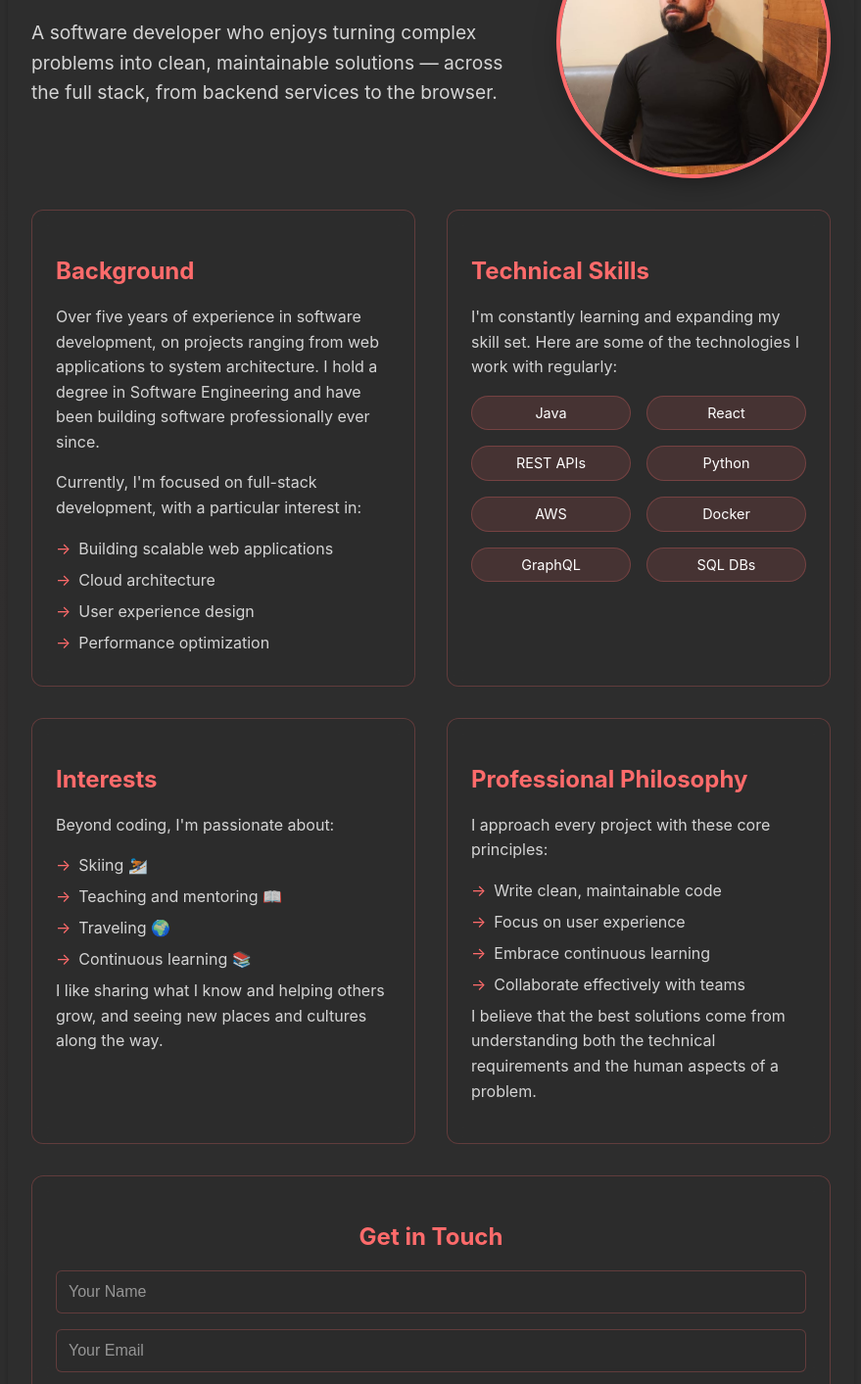
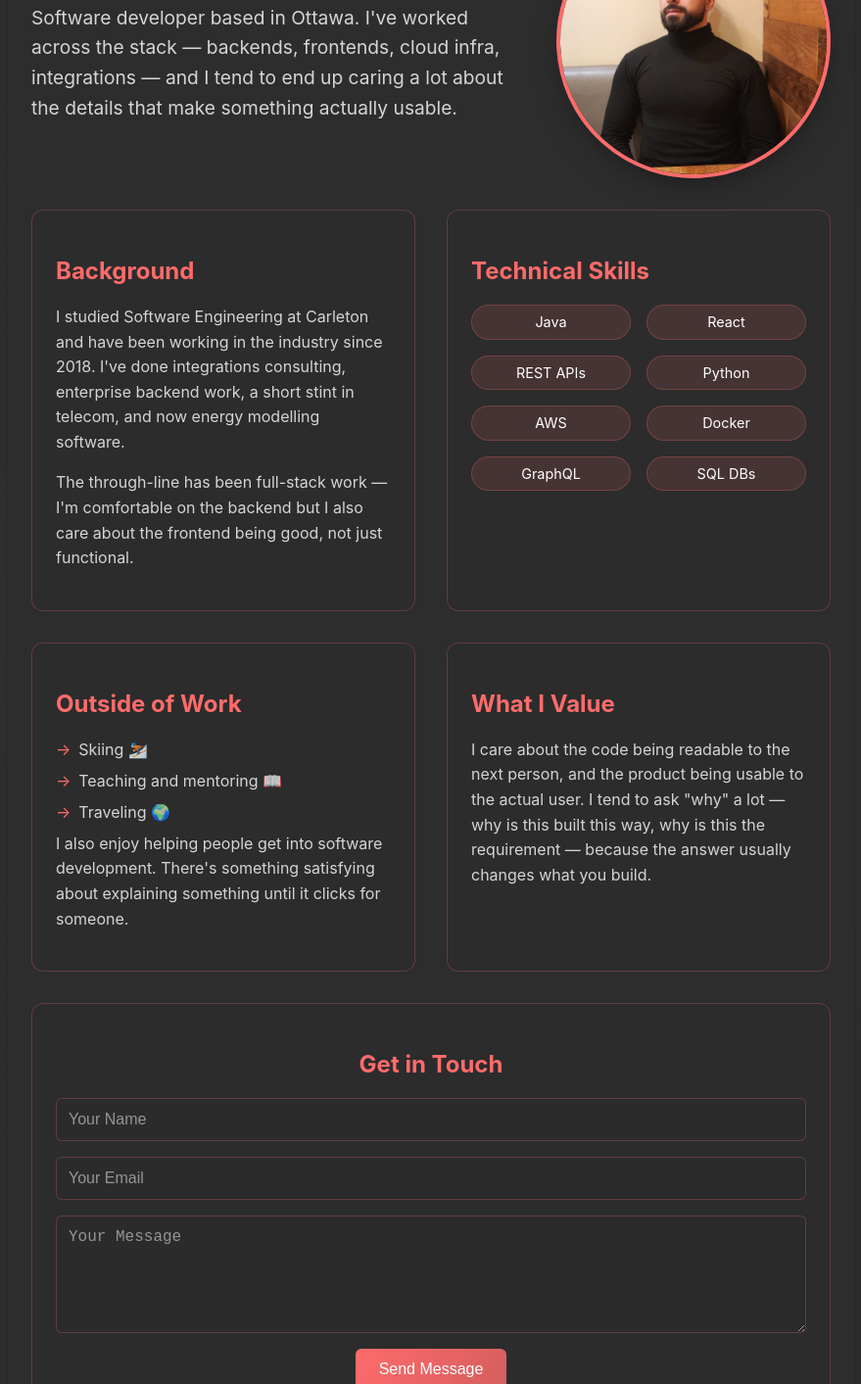
Before and after one commit to 4iner/personal-website, a Gatsby site: page /about in a window 1280 px wide. Shown: the part 211-1624 px from the top of the page at 98% size, without its empty margins (200-1079 px from the left). Built offline with nearby package versions, Linux system fonts and the light colour scheme; Gatsby itself is replaced by a stand-in of ours.

Commit message:
ai edits

```diff
--- a/src/pages/about.jsx
+++ b/src/pages/about.jsx
@@ -187,9 +187,9 @@ const AboutPage = () => {
           <HeroContent>
             <h1>About Me</h1>
             <p>
-              A software developer who enjoys turning complex problems into clean,
-              maintainable solutions — across the full stack, from backend services
-              to the browser.
+              Software developer based in Ottawa. I've worked across the stack —
+              backends, frontends, cloud infra, integrations — and I tend to end up
+              caring a lot about the details that make something actually usable.
             </p>
           </HeroContent>
           <ProfileImageWrapper>
@@ -201,29 +201,18 @@ const AboutPage = () => {
           <InfoCard>
             <h2>Background</h2>
             <p>
-              Over five years of experience in software development, on projects
-              ranging from web applications to system architecture. I hold a degree
-              in Software Engineering and have been building software professionally
-              ever since.
+              I studied Software Engineering at Carleton and have been working in
+              the industry since 2018. I've done integrations consulting, enterprise
+              backend work, a short stint in telecom, and now energy modelling software.
             </p>
             <p>
-              Currently, I'm focused on full-stack development, with a particular
-              interest in:
+              The through-line has been full-stack work — I'm comfortable on the
+              backend but I also care about the frontend being good, not just functional.
             </p>
-            <ul>
-              <li>Building scalable web applications</li>
-              <li>Cloud architecture</li>
-              <li>User experience design</li>
-              <li>Performance optimization</li>
-            </ul>
           </InfoCard>
 
           <InfoCard>
             <h2>Technical Skills</h2>
-            <p>
-              I'm constantly learning and expanding my skill set. Here are some of
-              the technologies I work with regularly:
-            </p>
             <SkillsGrid>
               <SkillTag>Java</SkillTag>
               <SkillTag>React</SkillTag>
@@ -237,36 +226,25 @@ const AboutPage = () => {
           </InfoCard>
 
           <InfoCard>
-            <h2>Interests</h2>
-            <p>
-              Beyond coding, I'm passionate about:
-            </p>
+            <h2>Outside of Work</h2>
             <ul>
               <li>Skiing ⛷️</li>
               <li>Teaching and mentoring 📖</li>
               <li>Traveling 🌍</li>
-              <li>Continuous learning 📚</li>
             </ul>
             <p>
-              I like sharing what I know and helping others grow, and seeing new
-              places and cultures along the way.
+              I also enjoy helping people get into software development. There's
+              something satisfying about explaining something until it clicks for someone.
             </p>
           </InfoCard>
 
           <InfoCard>
-            <h2>Professional Philosophy</h2>
+            <h2>What I Value</h2>
             <p>
-              I approach every project with these core principles:
-            </p>
-            <ul>
-              <li>Write clean, maintainable code</li>
-              <li>Focus on user experience</li>
-              <li>Embrace continuous learning</li>
-              <li>Collaborate effectively with teams</li>
-            </ul>
-            <p>
-              I believe that the best solutions come from understanding both the
-              technical requirements and the human aspects of a problem.
+              I care about the code being readable to the next person, and the product
+              being usable to the actual user. I tend to ask "why" a lot — why is this
+              built this way, why is this the requirement — because the answer usually
+              changes what you build.
             </p>
           </InfoCard>
         </ContentSection>
```
Also changed, not shown: src/pages/projects.jsx (+4 -4 lines), src/pages/work-experience.jsx (+23 -23 lines).
